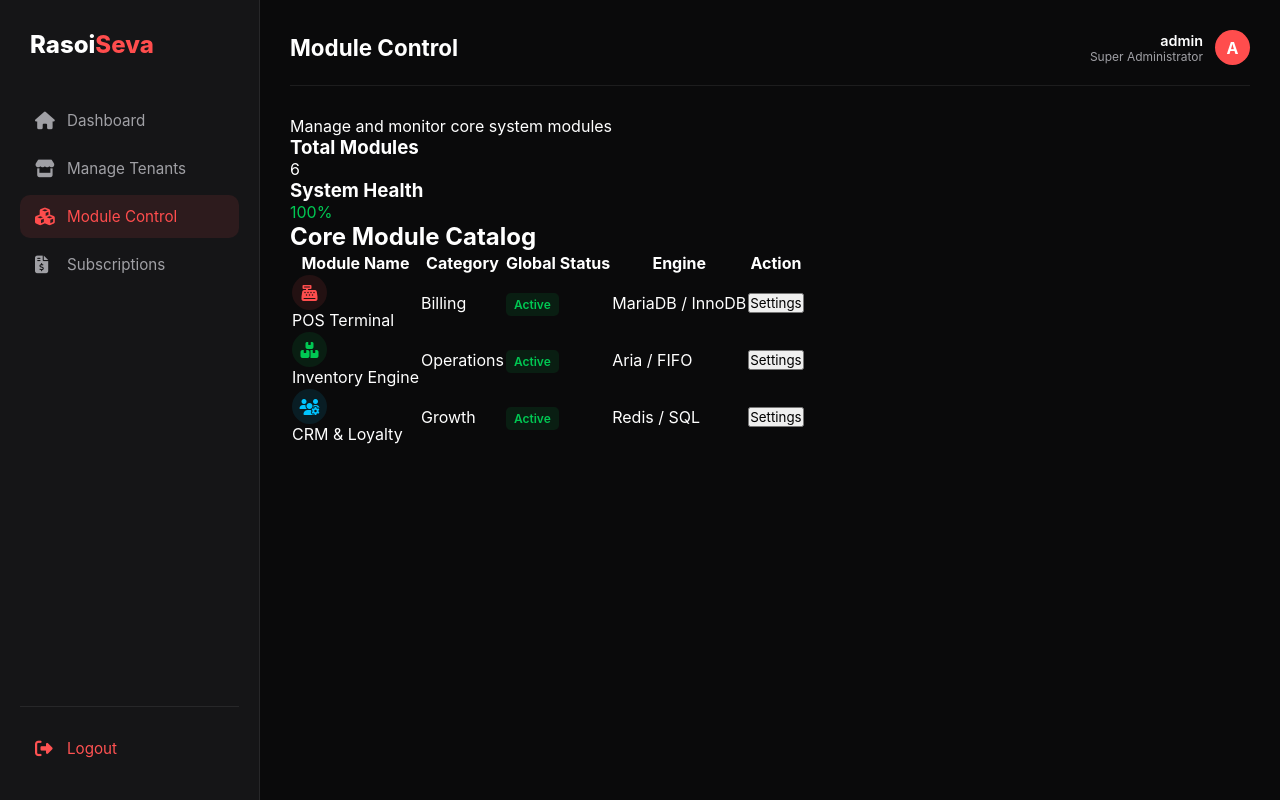
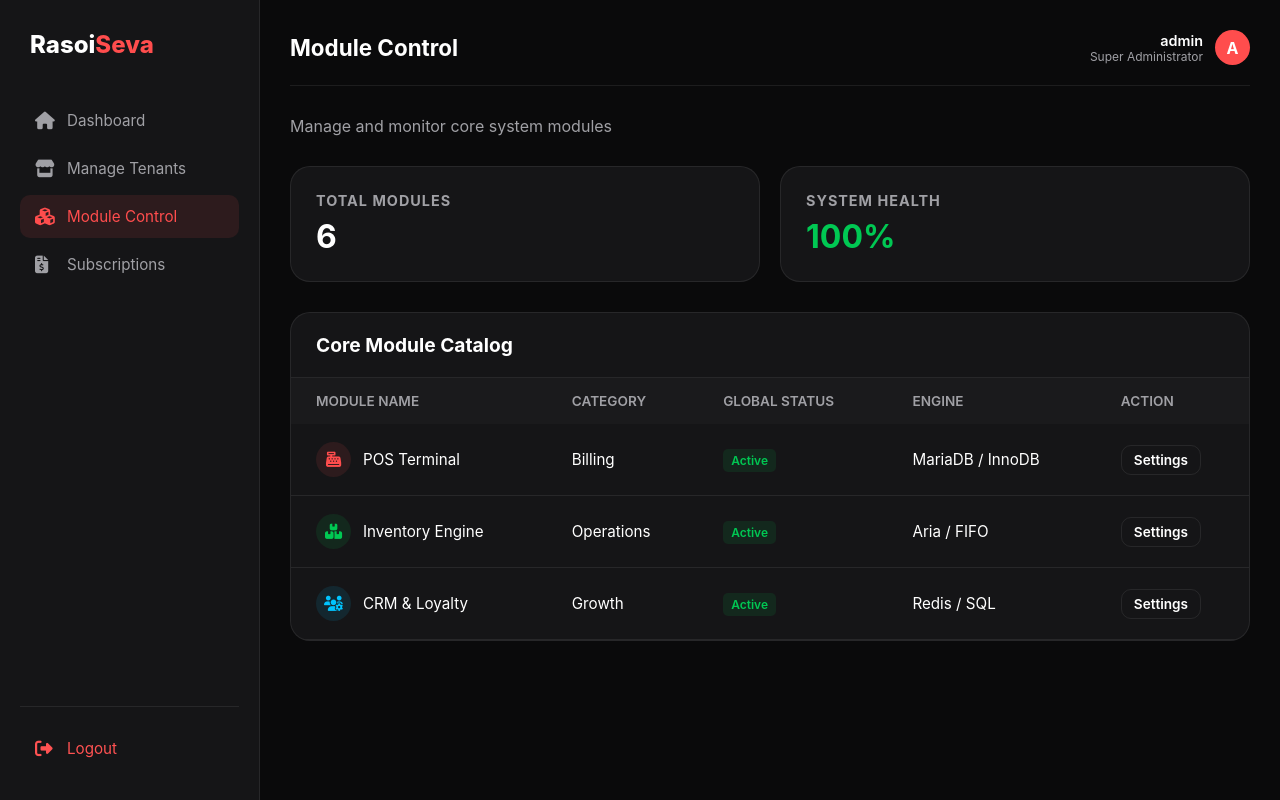
Before and after one commit to Vikashmahto45/rasoiseva_db, a PHP site: page /admin/modules.php in a window 1280 px wide. Run offline with PHP 8.4, Linux system fonts and the light colour scheme; a user stored in the database is signed in.

Commit message:
Completed Phase 12: Expanded Design System to fix broken dashboard layouts and fulfill professional aesthetics

```diff
--- a/assets/css/main.css
+++ b/assets/css/main.css
@@ -1,4 +1,4 @@
-/* RasoiSeva - Main Design System */
+/* RasoiSeva - Professional Design System */
 :root {
     --primary-color: #ff4d4d;
     --primary-hover: #e60000;
@@ -11,13 +11,14 @@
     --error: #ff5252;
     --glass: rgba(255, 255, 255, 0.03);
     --border: rgba(255, 255, 255, 0.08);
+    --sidebar-width: 260px;
 }
 
 * {
     margin: 0;
     padding: 0;
     box-sizing: border-box;
-    font-family: 'Inter', system-ui, -apple-system, sans-serif;
+    font-family: 'Outfit', 'Inter', system-ui, sans-serif;
 }
 
 body {
@@ -26,65 +27,143 @@ body {
     overflow-x: hidden;
 }
 
-/* Animations */
-@keyframes fadeIn {
-    from { opacity: 0; transform: translateY(10px); }
-    to { opacity: 1; transform: translateY(0); }
+/* Dashboard Layout */
+.stats-grid {
+    display: grid;
+    grid-template-columns: repeat(auto-fit, minmax(240px, 1fr));
+    gap: 20px;
+    margin-bottom: 30px;
 }
 
-.animate-fade {
-    animation: fadeIn 0.6s cubic-bezier(0.16, 1, 0.3, 1) forwards;
-}
-
-/* Utility Components */
-.glass-card {
+.stat-card {
     background: var(--bg-card);
     border: 1px solid var(--border);
-    border-radius: 16px;
-    backdrop-filter: blur(10px);
-    box-shadow: 0 8px 32px rgba(0, 0, 0, 0.4);
-}
-
-.input-group {
-    margin-bottom: 20px;
-}
-
-.input-group label {
-    display: block;
-    margin-bottom: 8px;
-    font-size: 0.9rem;
-    color: var(--text-secondary);
-}
-
-.input-group input {
-    width: 100%;
-    padding: 12px 16px;
-    background: var(--bg-dark);
-    border: 1px solid var(--border);
-    border-radius: 8px;
-    color: white;
-    outline: none;
+    padding: 25px;
+    border-radius: 20px;
     transition: all 0.3s ease;
 }
 
-.input-group input:focus {
+.stat-card:hover {
     border-color: var(--primary-color);
-    box-shadow: 0 0 0 2px rgba(255, 77, 77, 0.1);
+    transform: translateY(-5px);
 }
 
-.btn-primary {
+.stat-card h3 {
+    font-size: 0.9rem;
+    color: var(--text-secondary);
+    margin-bottom: 8px;
+    text-transform: uppercase;
+    letter-spacing: 1px;
+}
+
+.stat-card .value {
+    font-size: 2rem;
+    font-weight: 700;
+}
+
+.data-card {
+    background: var(--bg-card);
+    border: 1px solid var(--border);
+    border-radius: 20px;
+    overflow: hidden;
+}
+
+.card-header {
+    padding: 20px 25px;
+    border-bottom: 1px solid var(--border);
+    display: flex;
+    justify-content: space-between;
+    align-items: center;
+}
+
+.card-header h2 { font-size: 1.2rem; }
+
+/* Table Styles */
+.table-responsive {
     width: 100%;
-    padding: 14px;
-    background-color: var(--primary-color);
-    color: white;
-    border: none;
+    overflow-x: auto;
+}
+
+.data-table {
+    width: 100%;
+    border-collapse: collapse;
+}
+
+.data-table th {
+    text-align: left;
+    padding: 15px 25px;
+    background: rgba(255, 255, 255, 0.02);
+    color: var(--text-secondary);
+    font-weight: 600;
+    font-size: 0.85rem;
+    text-transform: uppercase;
+}
+
+.data-table td {
+    padding: 18px 25px;
+    border-bottom: 1px solid var(--border);
+    font-size: 0.95rem;
+}
+
+.data-table tr:hover {
+    background: rgba(255, 255, 255, 0.01);
+}
+
+/* Badges */
+.badge {
+    padding: 6px 12px;
     border-radius: 8px;
+    font-size: 0.75rem;
+    font-weight: 700;
+}
+
+.badge-active { background: rgba(0, 200, 83, 0.1); color: var(--success); }
+.badge-expired { background: rgba(255, 82, 82, 0.1); color: var(--error); }
+
+/* Buttons */
+.btn {
+    padding: 10px 20px;
+    border-radius: 10px;
     font-weight: 600;
     cursor: pointer;
     transition: all 0.3s ease;
+    border: none;
+    display: inline-flex;
+    align-items: center;
+    gap: 10px;
 }
 
-.btn-primary:hover {
-    background-color: var(--primary-hover);
-    transform: translateY(-1px);
+.btn-primary { background: var(--primary-color); color: white; }
+.btn-primary:hover { background: var(--primary-hover); transform: translateY(-1px); }
+
+.btn-outline {
+    background: transparent;
+    border: 1px solid var(--border);
+    color: var(--text-primary);
 }
+
+.btn-outline:hover {
+    background: var(--glass);
+    border-color: var(--text-secondary);
+}
+
+.btn-sm { padding: 6px 12px; font-size: 0.85rem; }
+
+/* Utility */
+.flex { display: flex; }
+.items-center { align-items: center; }
+.justify-between { justify-content: space-between; }
+.gap-3 { gap: 12px; }
+.mb-8 { margin-bottom: 30px; }
+.text-secondary { color: var(--text-secondary); }
+
+/* Avatars */
+.avatar {
+    width: 40px;
+    height: 40px;
+    border-radius: 12px;
+    display: flex;
+    align-items: center;
+    justify-content: center;
+    font-weight: 700;
+}
```
